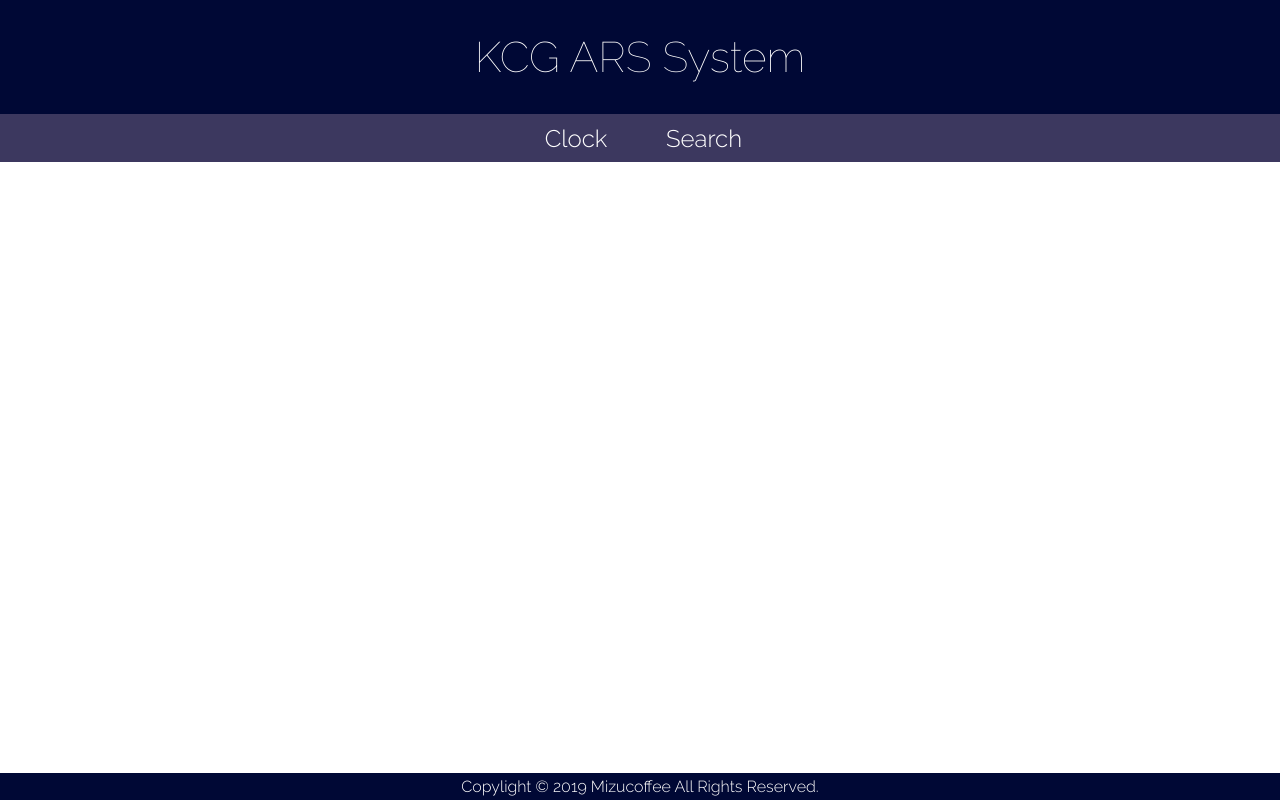
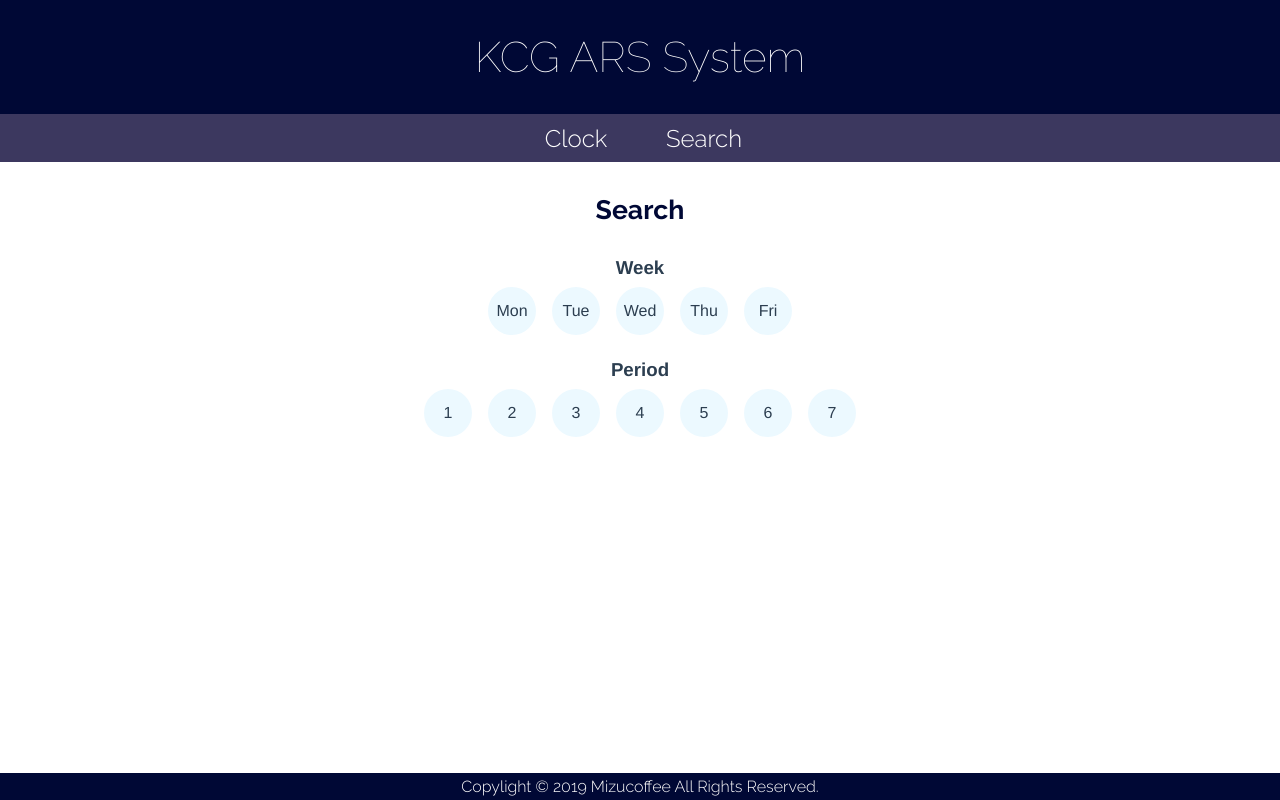
Before and after one commit to mizucoffee/kcg-ars-system, a Vue app: page /#/search in a window 1280 px wide. Built offline with nearby package versions, Linux system fonts and the light colour scheme; no server answers.

Commit message:
[add] form

```diff
--- a/package.json
+++ b/package.json
@@ -9,6 +9,8 @@
   },
   "dependencies": {
     "core-js": "^3.1.2",
+    "node-sass": "^4.12.0",
+    "sass-loader": "^8.0.0",
     "vue": "^2.6.10",
     "vue-router": "^3.1.3"
   },
--- a/public/index.html
+++ b/public/index.html
@@ -5,7 +5,7 @@
     <meta http-equiv="X-UA-Compatible" content="IE=edge">
     <meta name="viewport" content="width=device-width,initial-scale=1.0">
     <link rel="icon" href="<%= BASE_URL %>favicon.ico">
-    <link href="https://fonts.googleapis.com/css?family=Quicksand:300|Raleway:100,300&display=swap" rel="stylesheet">
+    <link href="https://fonts.googleapis.com/css?family=Quicksand:300|Raleway:100,300,700&display=swap" rel="stylesheet">
     <title>kcg-ars-system</title>
   </head>
   <body>
--- a/src/App.vue
+++ b/src/App.vue
@@ -8,8 +8,6 @@
 </template>
 
 <script>
-//
-// import Data from "./components/Data.vue";
 import GlobalHeader from "./components/Header.vue";
 import GlobalFooter from "./components/Footer.vue";
 import Navi from "./components/Navi.vue";
--- a/src/components/Navi.vue
+++ b/src/components/Navi.vue
@@ -13,7 +13,7 @@ export default {
 };
 </script>
 
-<style scoped>
+<style scoped lang="scss">
 nav {
     font-family: "Raleway", sans-serif;
     display: flex;
@@ -29,9 +29,8 @@ a {
     width: 128px;
     font-size: 18pt;
     text-decoration: none;
-}
-
-a:hover {
-    opacity: 0.7;
+    &:hover {
+        opacity: 0.7;
+    }
 }
 </style>
--- /dev/null
+++ b/src/components/RadioButton.vue
@@ -0,0 +1,38 @@
+<template>
+  <div>
+    <input type="radio" :name="name" :id="id" hidden @input="check"/>
+    <label :for="id">{{text}}</label>
+  </div>
+</template>
+
+<script>
+export default {
+  name: "RadioButton",
+  props: {
+    name: String,
+    id: String,
+    text: String
+  },
+  methods: {
+      check: function(e) {
+          this.$emit('input', e.target.id)
+      }
+  }
+};
+</script>
+
+<style scoped>
+label {
+  display: block;
+  border-radius: 50%;
+  width: 48px;
+  margin: 8px;
+  font-size: 12pt;
+  padding: 15px 0;
+  background: rgb(236, 249, 255);
+  cursor: pointer;
+}
+input:checked ~ label {
+  background: rgb(177, 243, 255);
+}
+</style>
--- /dev/null
+++ b/src/components/SearchForm.vue
@@ -0,0 +1,54 @@
+<template>
+  <div>
+    <h3>Week</h3>
+    <div class="box">
+      <radio-button name="week" id="monday" text="Mon" v-model="week" @input="validate" />
+      <radio-button name="week" id="tuesday" text="Tue" v-model="week" @input="validate" />
+      <radio-button name="week" id="wednesday" text="Wed" v-model="week" @input="validate" />
+      <radio-button name="week" id="thursday" text="Thu" v-model="week" @input="validate" />
+      <radio-button name="week" id="friday" text="Fri" v-model="week" @input="validate" />
+    </div>
+    <h3>Period</h3>
+    <div class="box">
+      <radio-button name="period" id="first" text="1" v-model="period" @input="validate" />
+      <radio-button name="period" id="second" text="2" v-model="period" @input="validate" />
+      <radio-button name="period" id="third" text="3" v-model="period" @input="validate" />
+      <radio-button name="period" id="forth" text="4" v-model="period" @input="validate" />
+      <radio-button name="period" id="fifth" text="5" v-model="period" @input="validate" />
+      <radio-button name="period" id="sixth" text="6" v-model="period" @input="validate" />
+      <radio-button name="period" id="seventh" text="7" v-model="period" @input="validate" />
+    </div>
+  </div>
+</template>
+
+<script>
+import RadioButton from "@/components/RadioButton.vue";
+
+export default {
+  name: "Form",
+  components: {
+    RadioButton
+  },
+  data() {
+    return {
+      week: null,
+      period: null
+    };
+  },
+  methods: {
+    validate: function() {
+      if (this.week != null && this.period != null)
+        this.$emit("search", this.week, this.period);
+    }
+  }
+};
+</script>
+
+<style scoped>
+.box {
+  display: flex;
+  justify-content: center;
+  align-items: center;
+  margin-bottom: 16px;
+}
+</style>
--- /dev/null
+++ b/src/components/SubHeader.vue
@@ -0,0 +1,22 @@
+<template>
+    <h2>{{content}}</h2>
+</template>
+
+<script>
+export default {
+  name: "SubHeader",
+  props: {
+      content: String
+  }
+};
+</script>
+
+<style scoped>
+h2 {
+  font-family: "Raleway", sans-serif;
+  font-weight: 700;
+  font-size: 20pt;
+  padding-bottom: 32px;
+  color: rgb(0, 8, 53);
+}
+</style>
--- a/src/views/Clock.vue
+++ b/src/views/Clock.vue
@@ -1,15 +1,18 @@
 <template>
   <div class="main">
+    <sub-header content="Clock" />
       <clock/>
   </div>
 </template>
 
 <script>
+import SubHeader from "@/components/SubHeader.vue";
 import Clock from "@/components/Clock.vue"
 
 export default {
   name: "Root",
   components: {
+    SubHeader,
     Clock
   },
 }
--- a/src/views/Search.vue
+++ b/src/views/Search.vue
@@ -1,21 +1,29 @@
 <template>
   <div class="main">
-      <datas v-bind:data="data"/>
+    <sub-header content="Search" />
+    <search-form @search="search"/>
   </div>
 </template>
 
 <script>
-import Data from "@/components/Data.vue"
+import SubHeader from "@/components/SubHeader.vue";
+import SearchForm from "@/components/SearchForm.vue";
 
 export default {
   name: "Root",
   props: {
-      data: Array
+    data: Array
   },
   components: {
-    Datas: Data
+    SubHeader,
+    SearchForm
   },
-}
+  methods: {
+      search: function(a,b) {
+          console.log(a,b)
+      }
+  }
+};
 </script>
 
 <style scoped>
```
Also changed, not shown: 1 other file (tests, documents, lock files or other folders).
